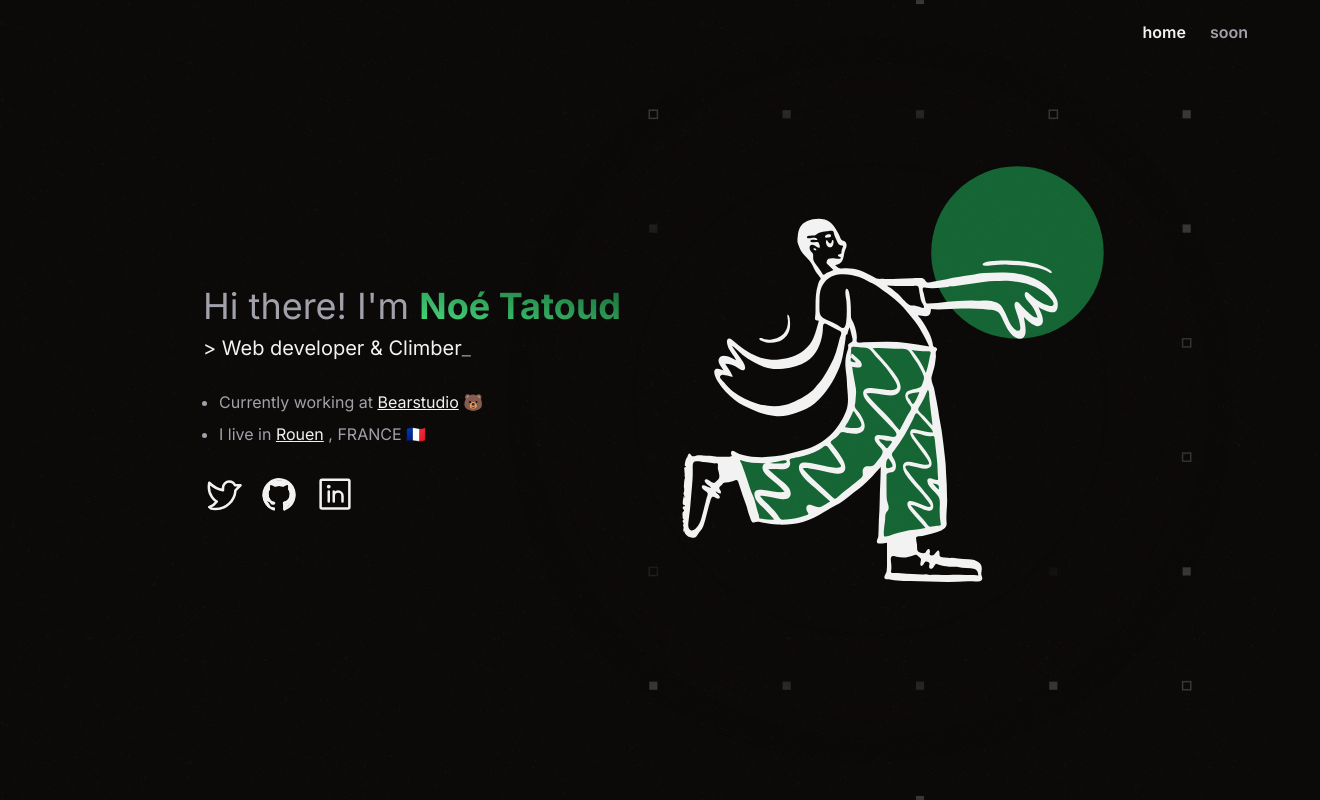
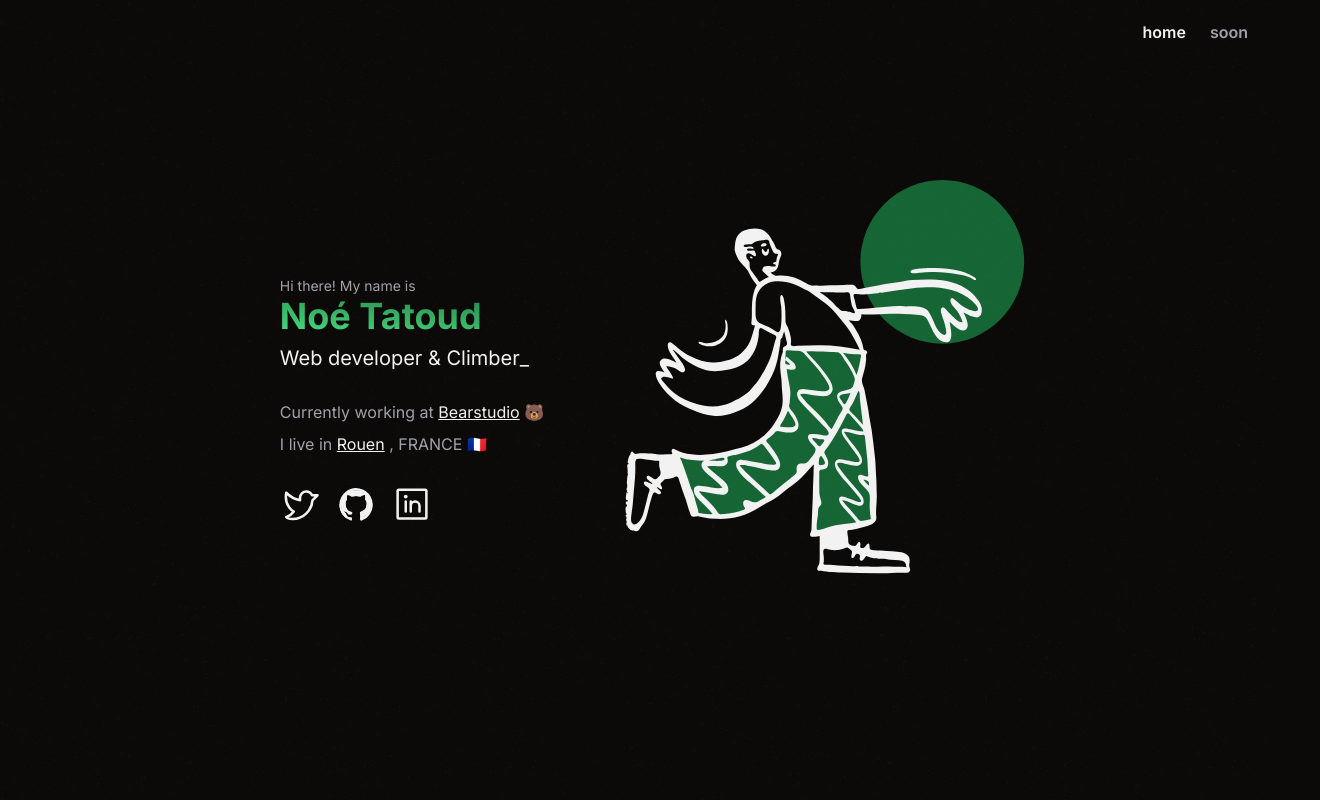
Before and after one commit to ntatoud/noetatoud.fr, an Astro site: page / in a window 1280 px wide. Shown: the whole page, 1320 px wide, since content can reach past the window. Built offline with nearby package versions, Linux system fonts and the light colour scheme; Astro itself is replaced by a stand-in of ours.

Commit message:
feat(home): improve styling

```diff
--- a/src/components/ui/HeroBackground.tsx
+++ /dev/null
@@ -1,442 +0,0 @@
-export const HeroBackground = () => (
-	<svg
-		xmlns="http://www.w3.org/2000/svg"
-		version="1.1"
-		viewBox="0 0 800 800"
-		opacity="0.91"
-		width="800"
-		height="800"
-		className="-z-10"
-	>
-		<g strokeWidth="1.5" stroke="hsla(0, 0%, 100%, 1.00)" fill="none">
-			<rect
-				width="8.157894736842106"
-				height="8.157894736842106"
-				x="-4.078947368421053"
-				y="-4.078947368421053"
-				fill="hsla(0, 0%, 100%, 1.00)"
-				stroke="none"
-			></rect>
-			<rect
-				width="8.157894736842106"
-				height="8.157894736842106"
-				x="129.2543859649123"
-				y="-4.078947368421053"
-				fill="hsla(0, 0%, 100%, 1.00)"
-				stroke="none"
-			></rect>
-			<rect
-				width="8.157894736842106"
-				height="8.157894736842106"
-				x="262.58771929824564"
-				y="-4.078947368421053"
-				fill="hsla(0, 0%, 100%, 1.00)"
-				stroke="none"
-			></rect>
-			<rect
-				width="8.157894736842106"
-				height="8.157894736842106"
-				x="395.92105263157896"
-				y="-4.078947368421053"
-				fill="hsla(0, 0%, 100%, 1.00)"
-				stroke="none"
-			></rect>
-			<rect
-				width="8.157894736842106"
-				height="8.157894736842106"
-				x="529.2543859649123"
-				y="-4.078947368421053"
-				fill="hsla(0, 0%, 100%, 1.00)"
-				stroke="none"
-			></rect>
-			<rect
-				width="8.157894736842106"
-				height="8.157894736842106"
-				x="662.5877192982457"
-				y="-4.078947368421053"
-				fill="hsla(0, 0%, 100%, 1.00)"
-				stroke="none"
-			></rect>
-			<rect
-				width="8.157894736842106"
-				height="8.157894736842106"
-				x="795.9210526315791"
-				y="-4.078947368421053"
-				fill="hsla(0, 0%, 100%, 1.00)"
-				stroke="none"
-			></rect>
-			<rect
-				width="8.157894736842106"
-				height="8.157894736842106"
-				x="-4.078947368421053"
-				y="110.20676691729324"
-				fill="hsla(0, 0%, 100%, 1.00)"
-				stroke="none"
-			></rect>
-			<rect
-				width="8.157894736842106"
-				height="8.157894736842106"
-				x="129.2543859649123"
-				y="110.20676691729324"
-			></rect>
-			<rect
-				width="8.157894736842106"
-				height="8.157894736842106"
-				x="262.58771929824564"
-				y="110.20676691729324"
-				fill="hsla(0, 0%, 100%, 1.00)"
-				stroke="none"
-			></rect>
-			<rect
-				width="8.157894736842106"
-				height="8.157894736842106"
-				x="395.92105263157896"
-				y="110.20676691729324"
-				fill="hsla(0, 0%, 100%, 1.00)"
-				stroke="none"
-			></rect>
-			<rect
-				width="8.157894736842106"
-				height="8.157894736842106"
-				x="529.2543859649123"
-				y="110.20676691729324"
-			></rect>
-			<rect
-				width="8.157894736842106"
-				height="8.157894736842106"
-				x="662.5877192982457"
-				y="110.20676691729324"
-				fill="hsla(0, 0%, 100%, 1.00)"
-				stroke="none"
-			></rect>
-			<rect
-				width="8.157894736842106"
-				height="8.157894736842106"
-				x="795.9210526315791"
-				y="110.20676691729324"
-				fill="hsla(0, 0%, 100%, 1.00)"
-				stroke="none"
-			></rect>
-			<rect
-				width="8.157894736842106"
-				height="8.157894736842106"
-				x="-4.078947368421053"
-				y="224.49248120300754"
-				fill="hsla(0, 0%, 100%, 1.00)"
-				stroke="none"
-			></rect>
-			<rect
-				width="8.157894736842106"
-				height="8.157894736842106"
-				x="129.2543859649123"
-				y="224.49248120300754"
-				fill="hsla(0, 0%, 100%, 1.00)"
-				stroke="none"
-			></rect>
-			<rect
-				width="8.157894736842106"
-				height="8.157894736842106"
-				x="262.58771929824564"
-				y="224.49248120300754"
-				fill="hsla(0, 0%, 100%, 1.00)"
-				stroke="none"
-			></rect>
-			<rect
-				width="8.157894736842106"
-				height="8.157894736842106"
-				x="395.92105263157896"
-				y="224.49248120300754"
-				fill="hsla(0, 0%, 100%, 1.00)"
-				stroke="none"
-			></rect>
-			<rect
-				width="8.157894736842106"
-				height="8.157894736842106"
-				x="529.2543859649123"
-				y="224.49248120300754"
-				fill="hsla(0, 0%, 100%, 1.00)"
-				stroke="none"
-			></rect>
-			<rect
-				width="8.157894736842106"
-				height="8.157894736842106"
-				x="662.5877192982457"
-				y="224.49248120300754"
-				fill="hsla(0, 0%, 100%, 1.00)"
-				stroke="none"
-			></rect>
-			<rect
-				width="8.157894736842106"
-				height="8.157894736842106"
-				x="795.9210526315791"
-				y="224.49248120300754"
-				fill="hsla(0, 0%, 100%, 1.00)"
-				stroke="none"
-			></rect>
-			<rect
-				width="8.157894736842106"
-				height="8.157894736842106"
-				x="-4.078947368421053"
-				y="338.77819548872185"
-				fill="hsla(0, 0%, 100%, 1.00)"
-				stroke="none"
-			></rect>
-			<rect
-				width="8.157894736842106"
-				height="8.157894736842106"
-				x="129.2543859649123"
-				y="338.77819548872185"
-			></rect>
-			<rect
-				width="8.157894736842106"
-				height="8.157894736842106"
-				x="262.58771929824564"
-				y="338.77819548872185"
-				fill="hsla(0, 0%, 100%, 1.00)"
-				stroke="none"
-			></rect>
-			<rect
-				width="8.157894736842106"
-				height="8.157894736842106"
-				x="395.92105263157896"
-				y="338.77819548872185"
-			></rect>
-			<rect
-				width="8.157894736842106"
-				height="8.157894736842106"
-				x="529.2543859649123"
-				y="338.77819548872185"
-				fill="hsla(0, 0%, 100%, 1.00)"
-				stroke="none"
-			></rect>
-			<rect
-				width="8.157894736842106"
-				height="8.157894736842106"
-				x="662.5877192982457"
-				y="338.77819548872185"
-			></rect>
-			<rect
-				width="8.157894736842106"
-				height="8.157894736842106"
-				x="795.9210526315791"
-				y="338.77819548872185"
-				fill="hsla(0, 0%, 100%, 1.00)"
-				stroke="none"
-			></rect>
-			<rect
-				width="8.157894736842106"
-				height="8.157894736842106"
-				x="-4.078947368421053"
-				y="453.0639097744361"
-				fill="hsla(0, 0%, 100%, 1.00)"
-				stroke="none"
-			></rect>
-			<rect
-				width="8.157894736842106"
-				height="8.157894736842106"
-				x="129.2543859649123"
-				y="453.0639097744361"
-				fill="hsla(0, 0%, 100%, 1.00)"
-				stroke="none"
-			></rect>
-			<rect
-				width="8.157894736842106"
-				height="8.157894736842106"
-				x="262.58771929824564"
-				y="453.0639097744361"
-			></rect>
-			<rect
-				width="8.157894736842106"
-				height="8.157894736842106"
-				x="395.92105263157896"
-				y="453.0639097744361"
-				fill="hsla(0, 0%, 100%, 1.00)"
-				stroke="none"
-			></rect>
-			<rect
-				width="8.157894736842106"
-				height="8.157894736842106"
-				x="529.2543859649123"
-				y="453.0639097744361"
-				fill="hsla(0, 0%, 100%, 1.00)"
-				stroke="none"
-			></rect>
-			<rect
-				width="8.157894736842106"
-				height="8.157894736842106"
-				x="662.5877192982457"
-				y="453.0639097744361"
-			></rect>
-			<rect
-				width="8.157894736842106"
-				height="8.157894736842106"
-				x="795.9210526315791"
-				y="453.0639097744361"
-				fill="hsla(0, 0%, 100%, 1.00)"
-				stroke="none"
-			></rect>
-			<rect
-				width="8.157894736842106"
-				height="8.157894736842106"
-				x="-4.078947368421053"
-				y="567.3496240601504"
-				fill="hsla(0, 0%, 100%, 1.00)"
-				stroke="none"
-			></rect>
-			<rect
-				width="8.157894736842106"
-				height="8.157894736842106"
-				x="129.2543859649123"
-				y="567.3496240601504"
-			></rect>
-			<rect
-				width="8.157894736842106"
-				height="8.157894736842106"
-				x="262.58771929824564"
-				y="567.3496240601504"
-			></rect>
-			<rect
-				width="8.157894736842106"
-				height="8.157894736842106"
-				x="395.92105263157896"
-				y="567.3496240601504"
-				fill="hsla(0, 0%, 100%, 1.00)"
-				stroke="none"
-			></rect>
-			<rect
-				width="8.157894736842106"
-				height="8.157894736842106"
-				x="529.2543859649123"
-				y="567.3496240601504"
-				fill="hsla(0, 0%, 100%, 1.00)"
-				stroke="none"
-			></rect>
-			<rect
-				width="8.157894736842106"
-				height="8.157894736842106"
-				x="662.5877192982457"
-				y="567.3496240601504"
-				fill="hsla(0, 0%, 100%, 1.00)"
-				stroke="none"
-			></rect>
-			<rect
-				width="8.157894736842106"
-				height="8.157894736842106"
-				x="795.9210526315791"
-				y="567.3496240601504"
-				fill="hsla(0, 0%, 100%, 1.00)"
-				stroke="none"
-			></rect>
-			<rect
-				width="8.157894736842106"
-				height="8.157894736842106"
-				x="-4.078947368421053"
-				y="681.6353383458647"
-				fill="hsla(0, 0%, 100%, 1.00)"
-				stroke="none"
-			></rect>
-			<rect
-				width="8.157894736842106"
-				height="8.157894736842106"
-				x="129.2543859649123"
-				y="681.6353383458647"
-				fill="hsla(0, 0%, 100%, 1.00)"
-				stroke="none"
-			></rect>
-			<rect
-				width="8.157894736842106"
-				height="8.157894736842106"
-				x="262.58771929824564"
-				y="681.6353383458647"
-				fill="hsla(0, 0%, 100%, 1.00)"
-				stroke="none"
-			></rect>
-			<rect
-				width="8.157894736842106"
-				height="8.157894736842106"
-				x="395.92105263157896"
-				y="681.6353383458647"
-				fill="hsla(0, 0%, 100%, 1.00)"
-				stroke="none"
-			></rect>
-			<rect
-				width="8.157894736842106"
-				height="8.157894736842106"
-				x="529.2543859649123"
-				y="681.6353383458647"
-				fill="hsla(0, 0%, 100%, 1.00)"
-				stroke="none"
-			></rect>
-			<rect
-				width="8.157894736842106"
-				height="8.157894736842106"
-				x="662.5877192982457"
-				y="681.6353383458647"
-			></rect>
-			<rect
-				width="8.157894736842106"
-				height="8.157894736842106"
-				x="795.9210526315791"
-				y="681.6353383458647"
-				fill="hsla(0, 0%, 100%, 1.00)"
-				stroke="none"
-			></rect>
-			<rect
-				width="8.157894736842106"
-				height="8.157894736842106"
-				x="-4.078947368421053"
-				y="795.9210526315791"
-				fill="hsla(0, 0%, 100%, 1.00)"
-				stroke="none"
-			></rect>
-			<rect
-				width="8.157894736842106"
-				height="8.157894736842106"
-				x="129.2543859649123"
-				y="795.9210526315791"
-				fill="hsla(0, 0%, 100%, 1.00)"
-				stroke="none"
-			></rect>
-			<rect
-				width="8.157894736842106"
-				height="8.157894736842106"
-				x="262.58771929824564"
-				y="795.9210526315791"
-				fill="hsla(0, 0%, 100%, 1.00)"
-				stroke="none"
-			></rect>
-			<rect
-				width="8.157894736842106"
-				height="8.157894736842106"
-				x="395.92105263157896"
-				y="795.9210526315791"
-				fill="hsla(0, 0%, 100%, 1.00)"
-				stroke="none"
-			></rect>
-			<rect
-				width="8.157894736842106"
-				height="8.157894736842106"
-				x="529.2543859649123"
-				y="795.9210526315791"
-				fill="hsla(0, 0%, 100%, 1.00)"
-				stroke="none"
-			></rect>
-			<rect
-				width="8.157894736842106"
-				height="8.157894736842106"
-				x="662.5877192982457"
-				y="795.9210526315791"
-				fill="hsla(0, 0%, 100%, 1.00)"
-				stroke="none"
-			></rect>
-			<rect
-				width="8.157894736842106"
-				height="8.157894736842106"
-				x="795.9210526315791"
-				y="795.9210526315791"
-				fill="hsla(0, 0%, 100%, 1.00)"
-				stroke="none"
-			></rect>
-		</g>
-	</svg>
-)
--- a/src/pages/index.astro
+++ b/src/pages/index.astro
@@ -4,7 +4,9 @@ import Hero from '../sections/Hero.astro'
 ---
 
 <Layout>
-	<div class="relative flex h-full w-full max-w-7xl flex-col items-center justify-center">
+	<div
+		class="relative flex h-full w-full max-w-md flex-col items-center justify-center md:max-w-6xl"
+	>
 		<Hero />
 	</div>
 </Layout>
--- a/src/sections/Hero.astro
+++ b/src/sections/Hero.astro
@@ -1,28 +1,28 @@
 ---
 import Link from '@/components/Link.astro'
-import { HeroBackground } from '@/components/ui/HeroBackground'
 import { Image } from 'astro:assets'
 import doodle from '@/assets/HeroDoodle.svg'
 import Icon from '@/components/Icon.astro'
 ---
 
 <section
-	class="mx-auto flex min-h-screen flex-1 flex-col-reverse items-center justify-center px-4 md:px-0 xl:flex-row"
+	class="mx-auto mt-16 flex min-h-screen flex-1 flex-col-reverse items-center justify-end px-4 lg:mt-0 lg:flex-row lg:justify-center lg:px-0"
 >
-	<div class="z-10 flex w-full flex-col justify-center gap-3 xl:h-full">
+	<div class="z-10 flex w-full flex-col justify-center gap-3 lg:h-full">
 		<div class="flex flex-col gap-2">
-			<h1 class="text-4xl text-muted-foreground">
-				Hi there! I'm <strong
-					class="bg-gradient-to-tr from-green-400 to-green-800 bg-clip-text font-bold text-transparent underline-offset-2"
-					>Noé Tatoud</strong
+			<div>
+				<p class="text-sm text-muted-foreground">Hi there! My name is</p>
+				<h1
+					class="bg-gradient-to-tr from-green-400 to-green-800 bg-clip-text text-4xl font-bold text-transparent"
 				>
-			</h1>
-			<span class="text-xl">
-				{'>'}
+					Noé Tatoud
+				</h1>
+			</div>
+			<p class="text-xl">
 				Web developer &amp; Climber<span class="animate-pulse duration-1000">_</span>
-			</span>
+			</p>
 		</div>
-		<ul class="flex w-full list-disc flex-col gap-2 p-4 text-muted-foreground">
+		<ul class="flex w-full flex-col gap-2 py-4 text-muted-foreground">
 			<li>
 				Currently working at <Link href="https://www.bearstudio.fr/" title="Bearstudio"
 					>Bearstudio</Link
@@ -47,21 +47,13 @@ import Icon from '@/components/Icon.astro'
 			</Link>
 		</div>
 	</div>
-	<div class="relative xl:-ml-36 xl:scale-125">
-		<div
-			class="absolute -z-10 hidden h-full w-full rounded-full bg-background blur-xl xl:flex xl:scale-110"
-		>
-		</div>
-
+	<div class="relative lg:-ml-36 lg:scale-125">
 		<div class="absolute right-5 top-5 -z-10 h-1/3 w-1/3 rounded-full bg-green-800"></div>
 		<Image
-			class="aspect-square object-cover object-left-top lg:aspect-auto lg:w-full xl:h-full"
+			class="aspect-square object-cover object-left-top md:aspect-auto lg:h-full lg:w-full"
 			src={doodle}
 			alt="Doodle"
 			loading="eager"
 		/>
 	</div>
-	<div class="absolute -right-10 -z-20 hidden overflow-hidden rounded-full opacity-20 xl:flex">
-		<HeroBackground />
-	</div>
 </section>
```
